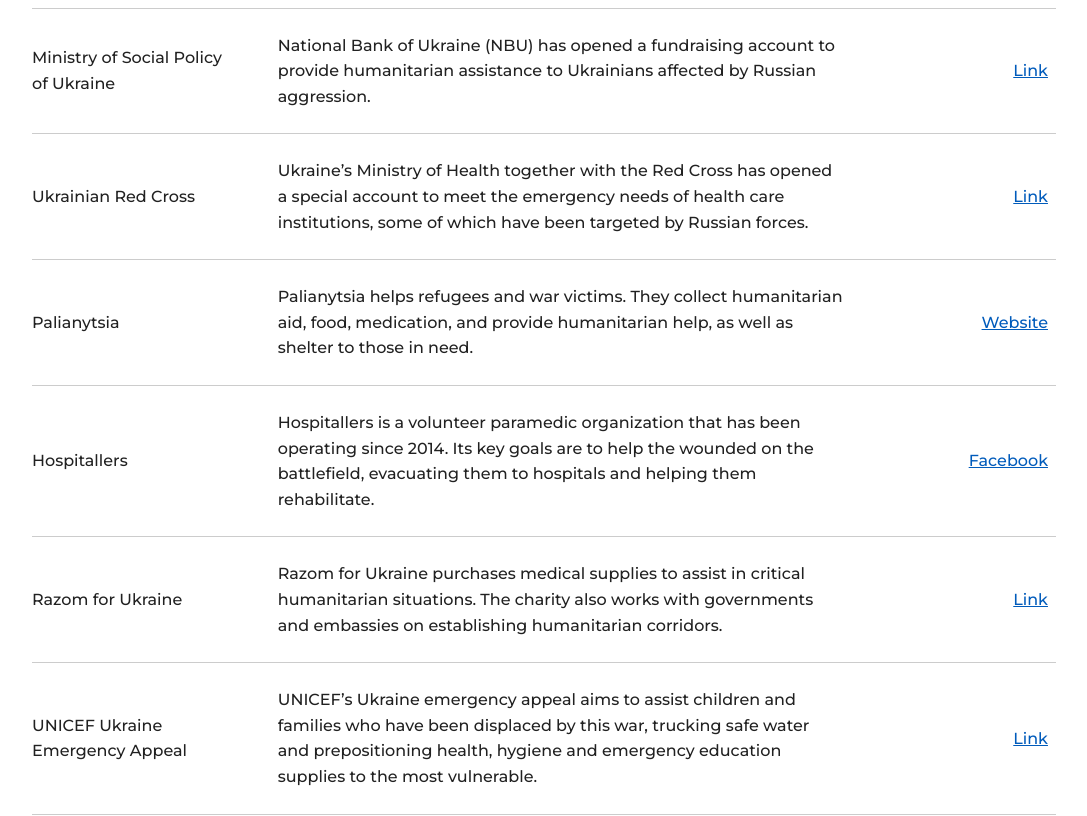
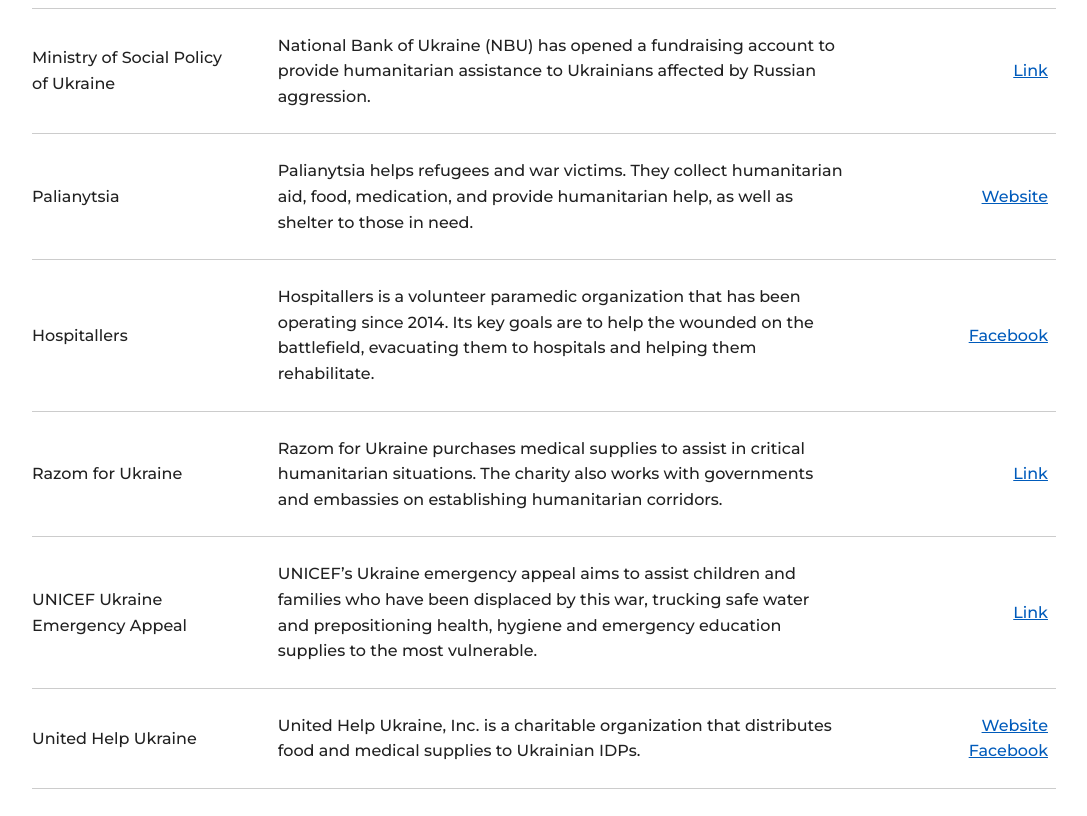
Before and after one commit to s7kind/helpukraine, a Next.js app: page /donation in a window 1280 px wide. Shown: the part 6060-6876 px from the top of the page, without its empty margins (96-1183 px from the left). Built offline with nearby package versions, Linux system fonts and the light colour scheme.

Commit message:
deleting red cross block

```diff
--- a/components/Donation/Human.js
+++ b/components/Donation/Human.js
@@ -29,18 +29,6 @@
                         assistance to Ukrainians affected by Russian aggression.
                     </div>
                     <div className="flex_table__col"><Link href="https://bank.gov.ua/en/news/all/natsionalniy-bank-vidkriv-rahunok-dlya-gumanitarnoyi-dopomogi-ukrayintsyam-postrajdalim-vid-rosiyskoyi-agresiyi">
-                        <a target="_blank">
-                            <span>Link</span>
-                        </a>
-                    </Link></div>
-                </div>
-                <div className="flex_table__row">
-                    <div className="flex_table__col">Ukrainian Red Cross</div>
-                    <div className="flex_table__col">Ukraine’s Ministry of Health together with the Red Cross has opened a special account to
-                        meet the emergency needs of health care institutions, some of which have been targeted
-                        by Russian forces.
-                    </div>
-                    <div className="flex_table__col"><Link href="https://donate.redcrossredcrescent.org/ua/donate/~my-donation?_cv=1">
                         <a target="_blank">
                             <span>Link</span>
                         </a>
```
